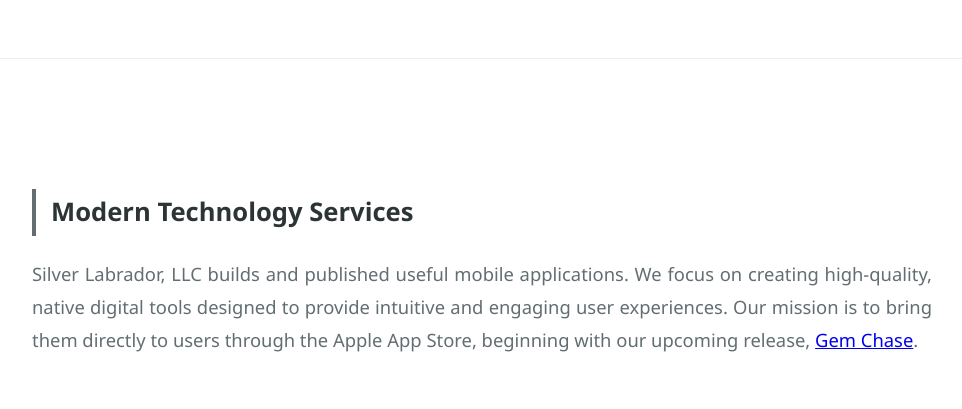
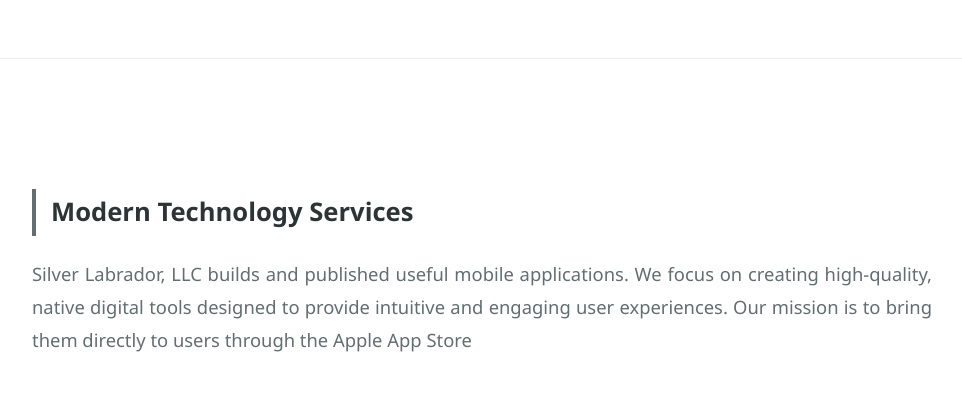
Before and after one commit to bgc104/Silver-lab, a plain HTML site: page index.html in a window 1280 px wide. Shown: the part 391-800 px from the top of the page, without its empty margins (158-1120 px from the left). Drawn offline with Linux system fonts and the light colour scheme.

Commit message:
Update company description in index.html
Removed the mention of the upcoming release of Gem Chase from the paragraph.

```diff
--- a/index.html
+++ b/index.html
@@ -95,7 +95,7 @@
         <section>
             <h2>Modern Technology Services</h2>
             <p>
-                Silver Labrador, LLC builds and published useful mobile applications. We focus on creating high-quality, native digital tools designed to provide intuitive and engaging user experiences. Our mission is to bring them directly to users through the Apple App Store, beginning with our upcoming release, <a href="https://gemchase.com">Gem Chase</a>.
+                Silver Labrador, LLC builds and published useful mobile applications. We focus on creating high-quality, native digital tools designed to provide intuitive and engaging user experiences. Our mission is to bring them directly to users through the Apple App Store
             </p>
 
         </section>
```
